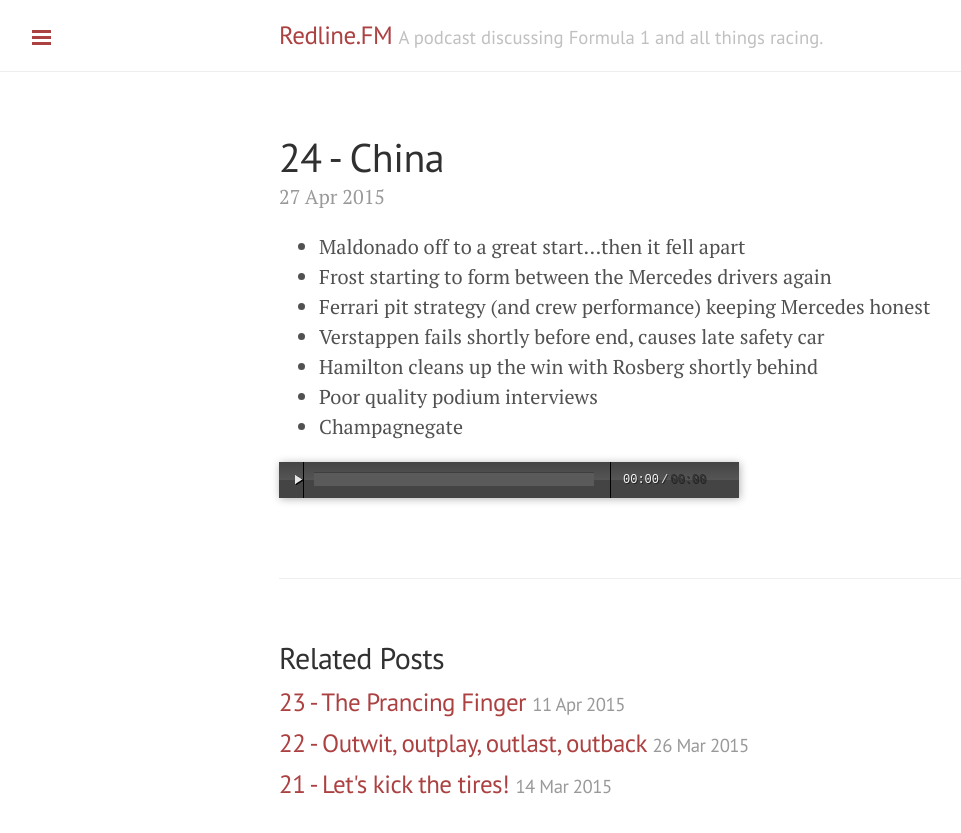
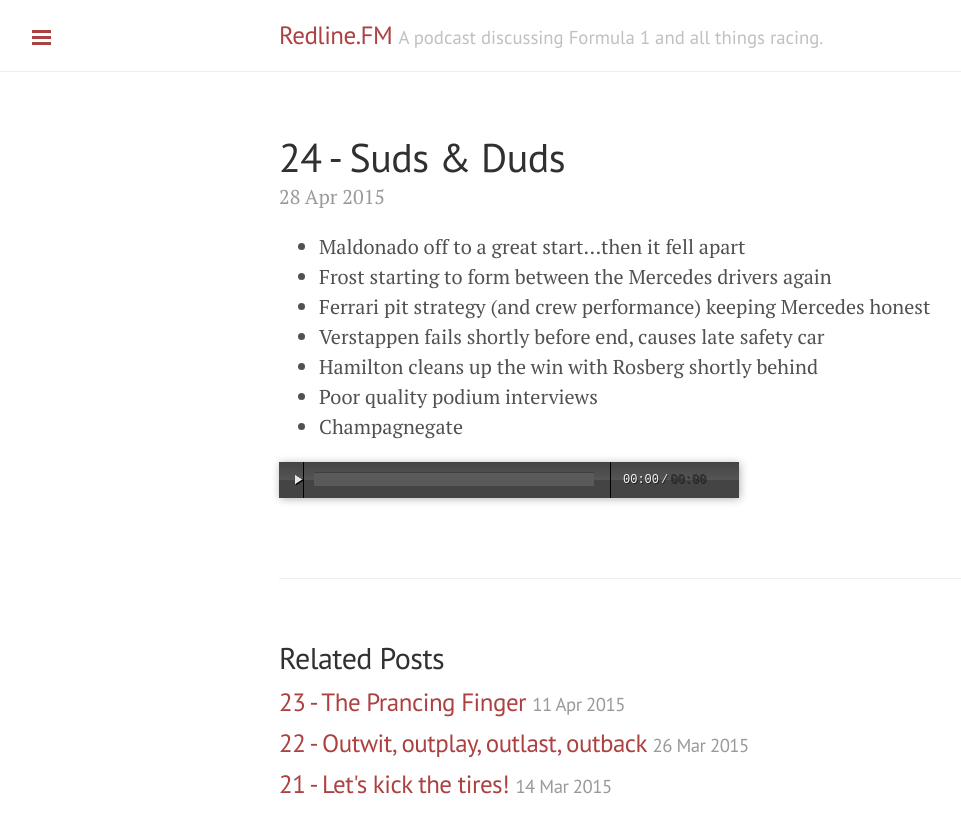
Before and after one commit to chrischernoff/apex, a Jekyll site: the page built from _posts/2015-04-28-24-suds-and-duds.md, in a window 1280 px wide. Shown: the top 833 px of the page, without its empty margins (1-962 px from the left). Built offline with Jekyll 4.4.1, drawn with Linux system fonts in a browser that asks for light colours; Markdown is read by kramdown in place of the engine named in the settings.

Commit message:
Update and rename 2015-04-27-24-china.md to 2015-04-28-24-suds-and-duds.md

```diff
--- a/_posts/2015-04-27-24-china.md
+++ b/_posts/2015-04-28-24-suds-and-duds.md
@@ -1,10 +1,10 @@
 ---
 layout: post
-title: 24 - China
+title: 24 - Suds & Duds
 summary: Chinese GP Recap
-audio: http://traffic.libsyn.com/redlinefm/s02e03_malaysia.mp3
-size: 43182054
-duration: "01:12:14"
+audio: http://traffic.libsyn.com/redlinefm/s02e04_china.mp3
+size: 17804160
+duration: "00:29:10"
 ---
 
 * Maldonado off to a great start...then it fell apart
@@ -17,6 +17,6 @@
 
 <!-- more -->
 
-<audio src="http://traffic.libsyn.com/redlinefm/s02e03_malaysia.mp3" preload="none" />
+<audio src="http://traffic.libsyn.com/redlinefm/s02e04_china.mp3" preload="none" />
 
-[Download MP3](http://traffic.libsyn.com/redlinefm/s02e03_malaysia.mp3)
+[Download MP3](http://traffic.libsyn.com/redlinefm/s02e04_china.mp3)
```
